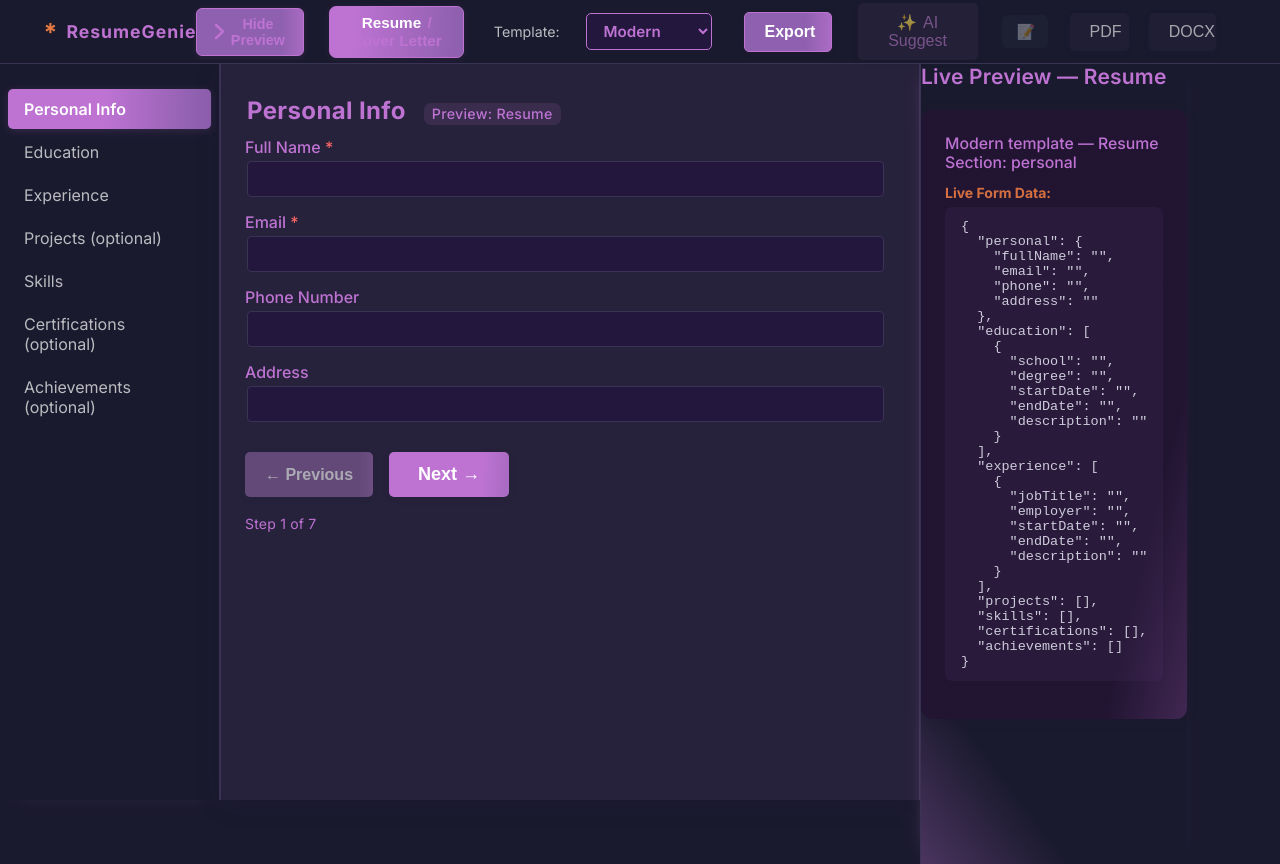
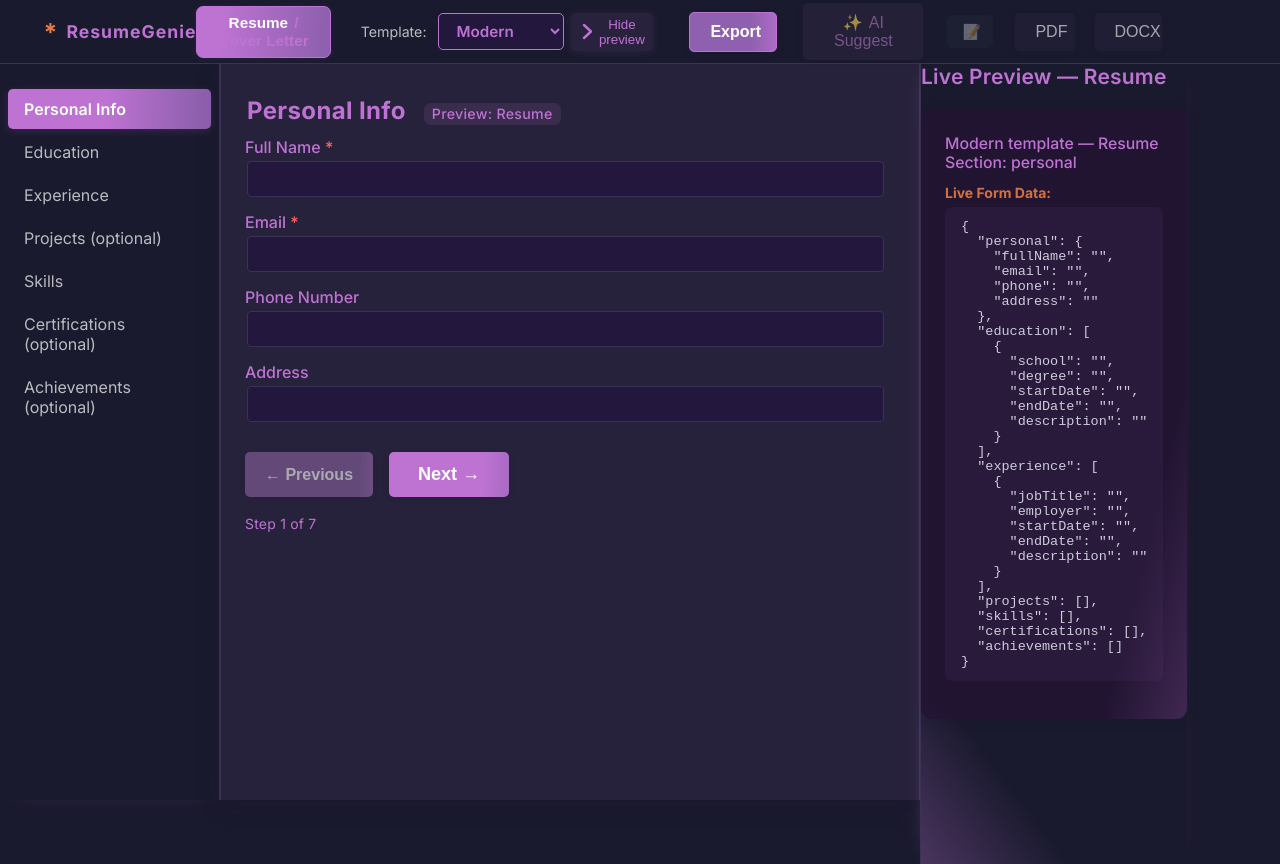
Before and after one commit to Workflow-Manager-admin/resumegenie-25319-282d1c45, a React (Create React App) app in the folder resumegenie_frontend/: page / in a window 1280 px wide. Built offline with nearby package versions, Linux system fonts and the light colour scheme; the HTML template or start-up script is replaced by a standard one.

Commit message:
Auto-commit: Changes as of 2025-05-28T16:55:53.374284+00:00

```diff
--- a/resumegenie_frontend/src/components/layout/TopBar.js
+++ b/resumegenie_frontend/src/components/layout/TopBar.js
@@ -48,34 +48,6 @@ function TopBar({ selectedTemplate, onTemplateChange, onExport, previewMode, onT
         </div>
         {/* Controls section */}
         <div style={{ display: 'flex', alignItems: 'center', gap: 18 }}>
-          {/* Show/hide preview slider/toggle */}
-          <button
-            className="btn"
-            style={{
-              display: 'flex',
-              alignItems: 'center',
-              gap: 0,
-              background: previewOpen
-                ? 'linear-gradient(90deg, var(--secondary-bg) 80%, var(--accent) 118%)'
-                : 'linear-gradient(90deg, var(--accent) 56%, var(--panel-bg) 155%)',
-              color: 'var(--accent)',
-              border: `1.6px solid var(--accent)`,
-              borderRadius: 6,
-              fontWeight: 600,
-              marginRight: 7,
-              padding: '7px 15px 7px 11px',
-              fontSize: 14.3,
-              boxShadow: '0 1px 6px 0 rgba(190,115,211,0.12)',
-              transition: 'all 0.15s'
-            }}
-            aria-label={previewOpen ? "Hide preview panel" : "Show preview panel"}
-            onClick={onTogglePreviewPanel}
-          >
-            {previewPanelIcon}
-            <span style={{ color: 'var(--accent)', fontWeight: 600 }}>
-              {previewOpen ? 'Hide' : 'Show'} Preview
-            </span>
-          </button>
           {/* Preview toggle button */}
           <button
             style={{
@@ -99,8 +71,8 @@ function TopBar({ selectedTemplate, onTemplateChange, onExport, previewMode, onT
               : <>Cover Letter <span style={{ color: 'var(--accent)', marginLeft: 2 }}>/ Resume</span></>
             }
           </button>
-
-          {/* Template Selector */}
+          {/* Template Selector with toggle immediately after */}
+          <div style={{ display: 'flex', alignItems: 'center', gap: 4 }}>
             <label htmlFor="template-selector" style={{ color: 'var(--text-secondary)', marginRight: 6, fontSize: 14.2 }}>
               Template:
             </label>
@@ -116,7 +88,7 @@ function TopBar({ selectedTemplate, onTemplateChange, onExport, previewMode, onT
                 fontWeight: 600,
                 fontSize: 15.2,
                 padding: '7px 13px',
-              marginRight: 4
+                marginRight: 2
               }}
               aria-label="Select Template"
             >
@@ -124,6 +96,36 @@ function TopBar({ selectedTemplate, onTemplateChange, onExport, previewMode, onT
                 <option key={template} value={template}>{template}</option>
               ))}
             </select>
+            {/* Compact Hide/Show Preview toggle button */}
+            <button
+              className="preview-toggle-compact"
+              aria-label={previewOpen ? "Hide preview panel" : "Show preview panel"}
+              onClick={onTogglePreviewPanel}
+              style={{
+                display: 'inline-flex',
+                alignItems: 'center',
+                justifyContent: 'center',
+                background: 'none',
+                border: 'none',
+                outline: 'none',
+                padding: '4px 5px',
+                borderRadius: '5px',
+                marginLeft: '1px',
+                marginRight: '8px',
+                minWidth: '1.7em',
+                minHeight: '1.7em',
+                color: 'var(--accent)',
+                transition: 'background 0.12s, box-shadow 0.11s',
+                boxShadow: previewOpen ? '0 1.5px 8px 0 rgba(190,115,211,.10)' : 'none',
+                backgroundColor: previewOpen ? 'rgba(190,115,211,0.09)' : 'rgba(138,138,138,0.06)'
+              }}
+              tabIndex={0}
+              title={previewOpen ? "Hide preview panel" : "Show preview panel"}
+            >
+              {previewPanelIcon}
+              <span className="sr-only">{previewOpen ? 'Hide preview' : 'Show preview'}</span>
+            </button>
+          </div>
 
           {/* Export button (functional stub) */}
           <button
```
Also changed, not shown: 2 other files (tests, documents, lock files or other folders). Lines whose indentation alone changed are shown as unchanged.
